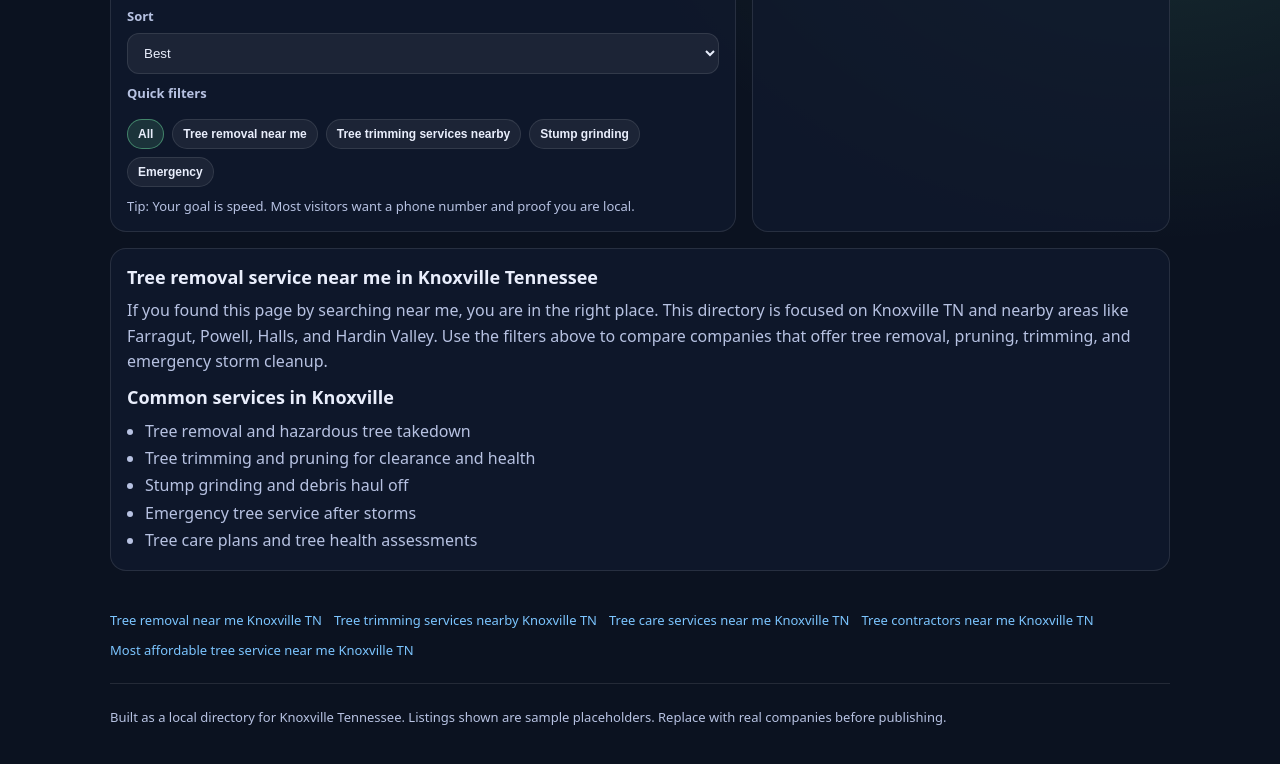
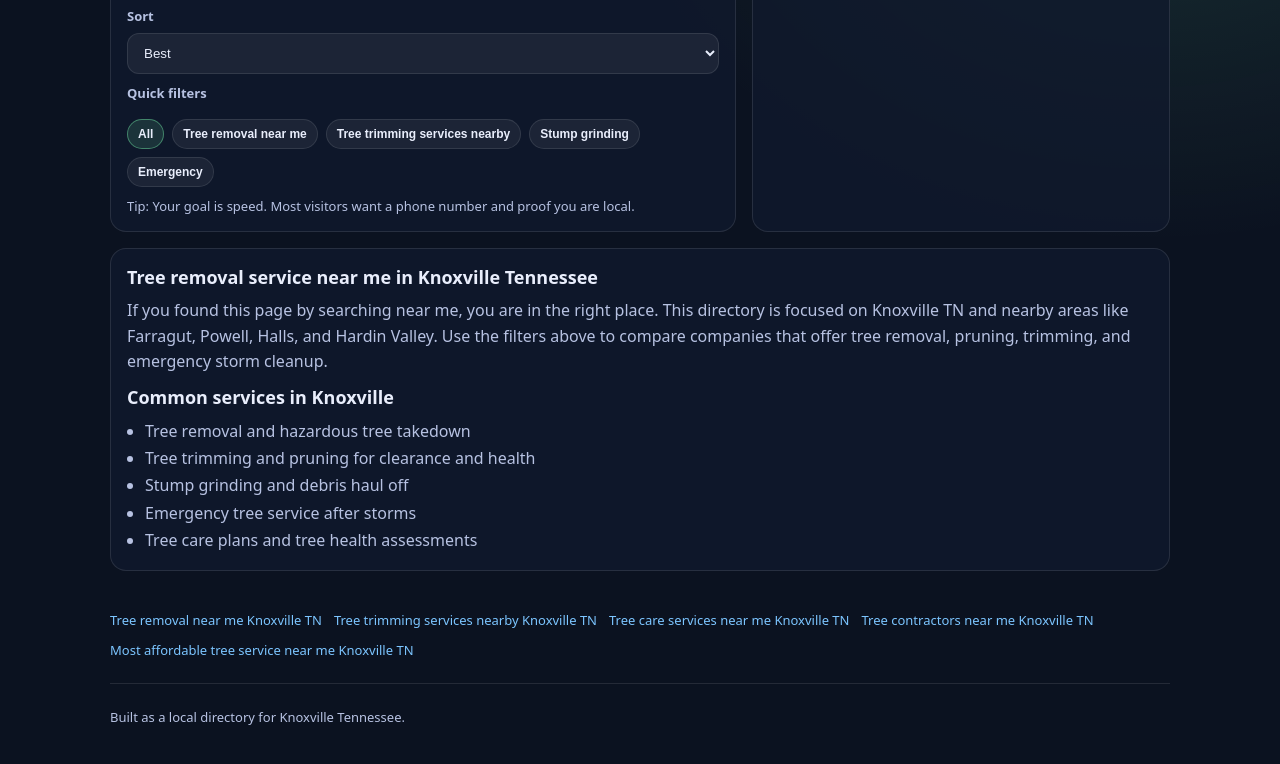
Before and after one commit to Kent-Taylor/Tree-services-directory, a website built with webpack: page index.html in a window 1280 px wide. Shown: the part 583-1347 px from the top of the page. Built offline with nearby package versions, Linux system fonts and the light colour scheme.

```diff
--- a/index.html
+++ b/index.html
@@ -147,7 +147,7 @@
       </div>
       <div class="hr"></div>
       <div>
-        Built as a local directory for Knoxville Tennessee. Listings shown are sample placeholders. Replace with real companies before publishing.
+        Built as a local directory for Knoxville Tennessee.
       </div>
     </div>
   </footer>
```
